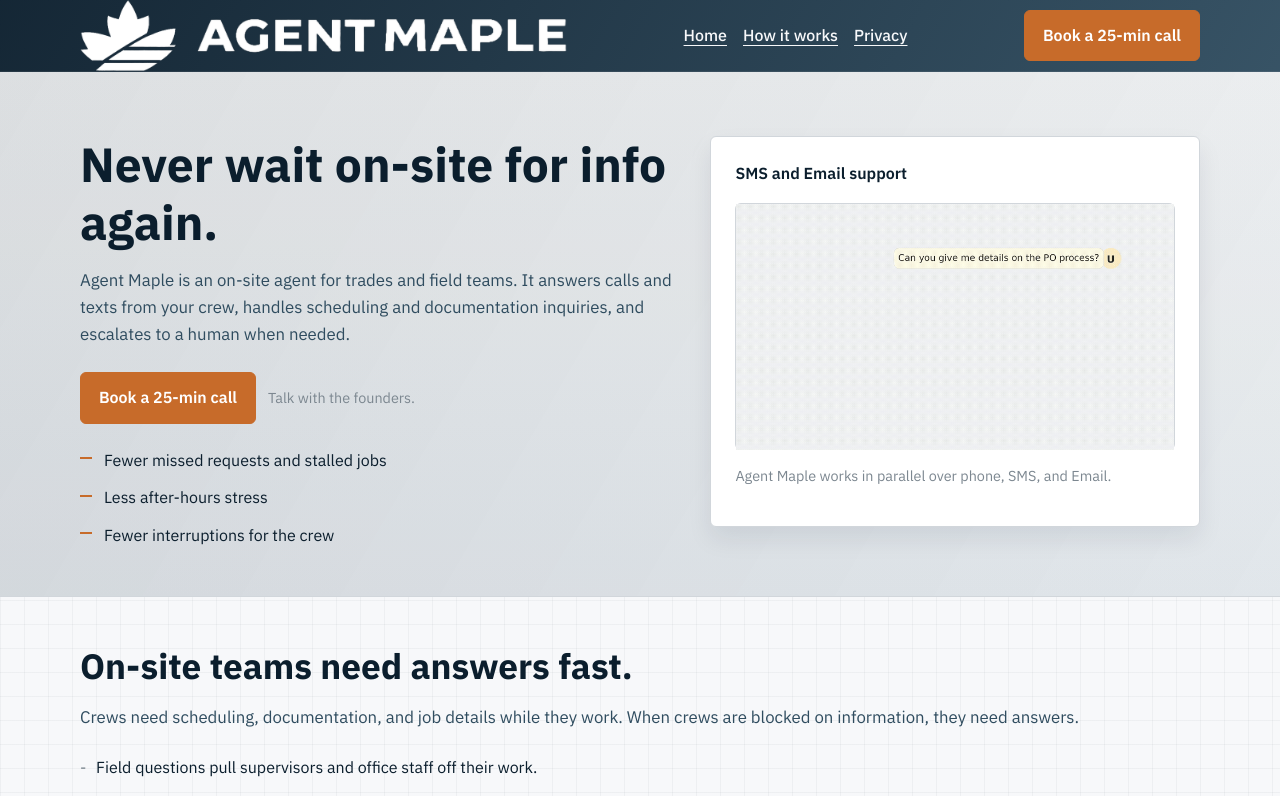
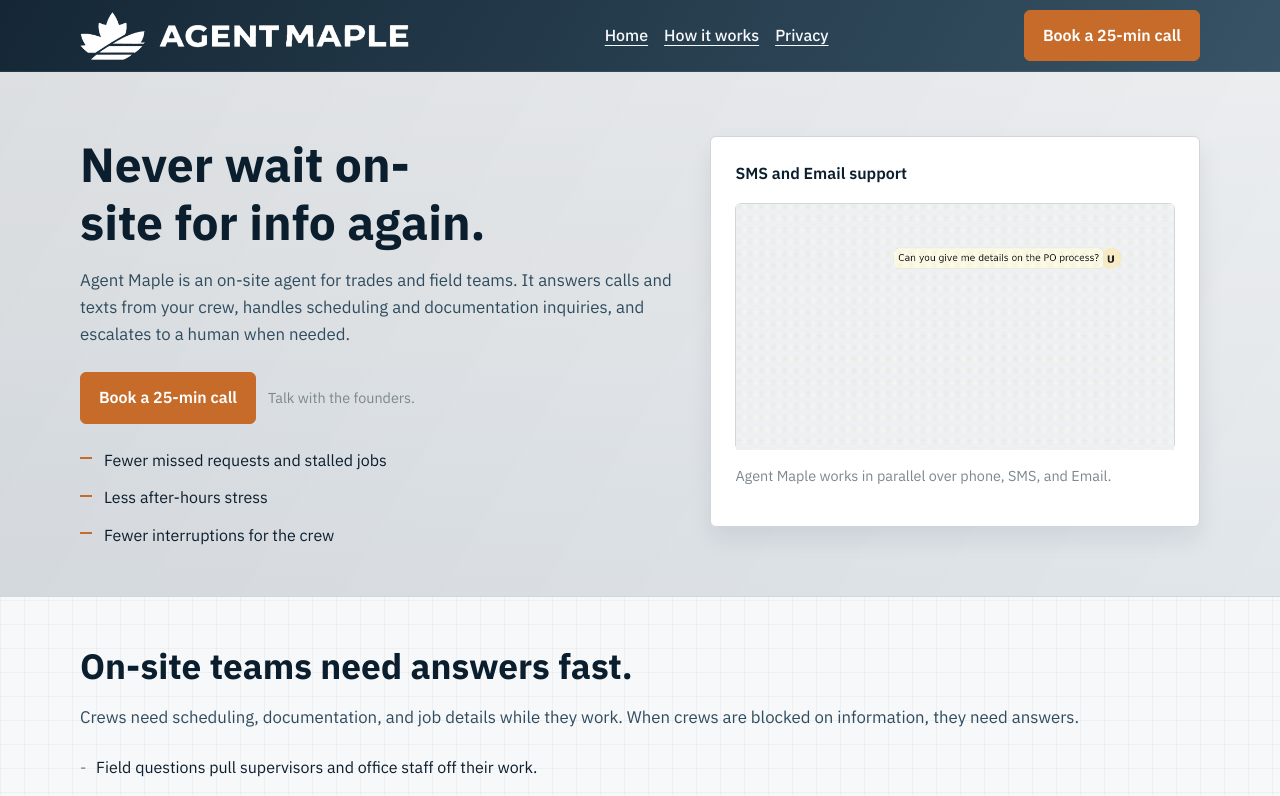
Before and after one commit to JambrInternal/marketing-site, a Next.js app: page / in a window 1280 px wide. Shown: the top 796 px of the page. Built offline with nearby package versions, Linux system fonts and the light colour scheme; no server answers.

Commit message:
feat: update styles for improved text wrapping and header height; enhance agent rules for clarity

```diff
--- a/app/globals.css
+++ b/app/globals.css
@@ -41,6 +41,7 @@ body {
     linear-gradient(rgba(11, 30, 45, 0.04) 1px, transparent 1px),
     linear-gradient(90deg, rgba(11, 30, 45, 0.04) 1px, transparent 1px);
   background-size: 24px 24px;
+  text-wrap: pretty;
 }
 
 img {
@@ -128,7 +129,7 @@ button:focus-visible {
 
 .brand--header {
   color: #ffffff;
-  height: 100%;
+  height: calc(var(--header-height) - 24px);
 }
 
 .brand--inline {
@@ -233,6 +234,7 @@ h2,
 h3 {
   margin: 0 0 var(--space-3);
   line-height: 1.2;
+  text-wrap: balance;
 }
 
 h1 {
--- a/app/page.jsx
+++ b/app/page.jsx
@@ -16,7 +16,7 @@ export default function HomePage() {
         <section className="section hero reveal" data-reveal>
         <div className="wrap hero-grid">
           <div>
-            <h1>Never wait on-site for info again.</h1>
+            <h1>Never wait on-site for info&nbsp;again.</h1>
             <p className="lead">
               Agent Maple is an on-site agent for trades and field teams. It
               answers calls and texts from your crew, handles scheduling and
```
Also changed, not shown: 1 other file (tests, documents, lock files or other folders).
